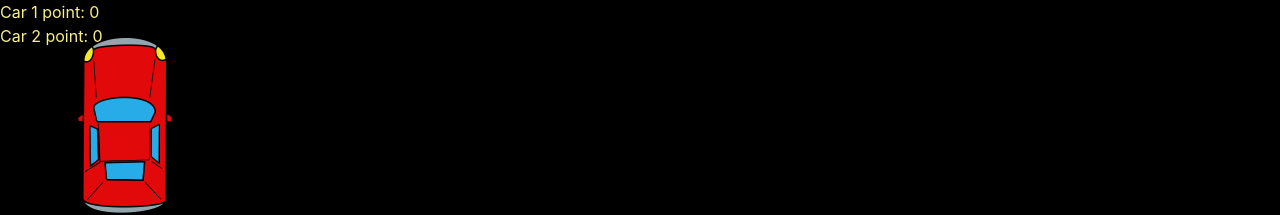
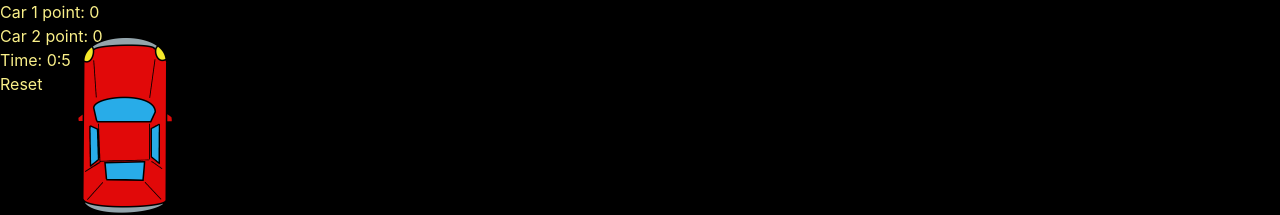
Before and after one commit to ShahadatAnik/extreme-riders-game--client, a React (Create React App) app: page / in a window 1280 px wide. Shown: the top 215 px of the page. Built offline with nearby package versions, Linux system fonts and the light colour scheme; no server answers.

Commit message:
Timebound set, reset button added

```diff
--- a/src/App.jsx
+++ b/src/App.jsx
@@ -50,6 +50,10 @@ function App() {
   const [count2, setCount2] = useState(0);
   const [car_1_point, setCar_1_point] = useState(0);
   const [car_2_point, setCar_2_point] = useState(0);
+  const [time_second, setTime_second] = useState(0);
+  const [time_minute, setTime_minute] = useState(0);
+  const [time_pause, setTime_pause] = useState(false);
+  const [Game_over, setGame_over] = useState(false);
 
   if(initialXoffset!= undefined){
     if(count==0 ){
@@ -83,6 +87,7 @@ function App() {
 
     //console.log(car1_axis)
     const handleCar1 = (event) => {
+      if (Game_over==false){
       if (event.keyCode === 87) {
         //W
         if(yoffset>0){
@@ -127,6 +132,7 @@ function App() {
           setXoffset(0);
         }
       }
+    }
     };
 
 
@@ -135,7 +141,7 @@ function App() {
       window.removeEventListener('keydown', handleCar1);
     };
 
-  }, [xoffset, yoffset]);
+  }, [xoffset, yoffset, Game_over]);
 
 
   useEffect(() => {
@@ -150,6 +156,7 @@ function App() {
     }
 
     const handleCar2 = (event) => {
+      if (Game_over==false){
       if (event.keyCode === 38) {
         if(yoffset2<0){
           setYoffset2((window.innerHeight-250));
@@ -190,14 +197,30 @@ function App() {
           setXoffset2(0);
         }
       }
+    }
     };
-
 
     window.addEventListener('keydown', handleCar2);
     return () => {
       window.removeEventListener('keydown', handleCar2);
     };
-  }, [xoffset2, yoffset2]);
+  }, [xoffset2, yoffset2, Game_over]);
+
+  useEffect (() =>{
+    if(time_pause === false){
+      setTimeout(()=>{
+        setTime_second(time_second+1)
+       }, 1000)
+       if(time_second === 60){
+        setTime_minute(time_minute+1)
+        setTime_second(0)
+       }
+    }
+    if(time_minute==2){
+      setGame_over(true)
+      setTime_pause(true)
+    }
+  }, [time_second, time_minute, time_pause]);
 
   const update_car_1 = () =>{
     Axios.post("http://localhost:3001/api/update_car_1/", {
@@ -213,6 +236,15 @@ function App() {
     });
   };
 
+  const reset = () =>{
+    setGame_over(false)
+    setTime_pause(false)
+    setTime_minute(0)
+    setTime_second(0)
+    setCar_1_point(0)
+    setCar_2_point(0)
+  };
+
   return (
     <ChakraProvider theme={theme}>
       <ColorModeSwitcher
@@ -226,6 +258,8 @@ function App() {
       />
       <h1>Car 1 point: {car_1_point}</h1>
       <h1>Car 2 point: {car_2_point}</h1>
+      <h1>Time: {time_minute}:{time_second}</h1>
+      <button onClick={(e)=>reset()}>Reset</button>
      <h2
 		style={{
 			position: "absolute",
```
